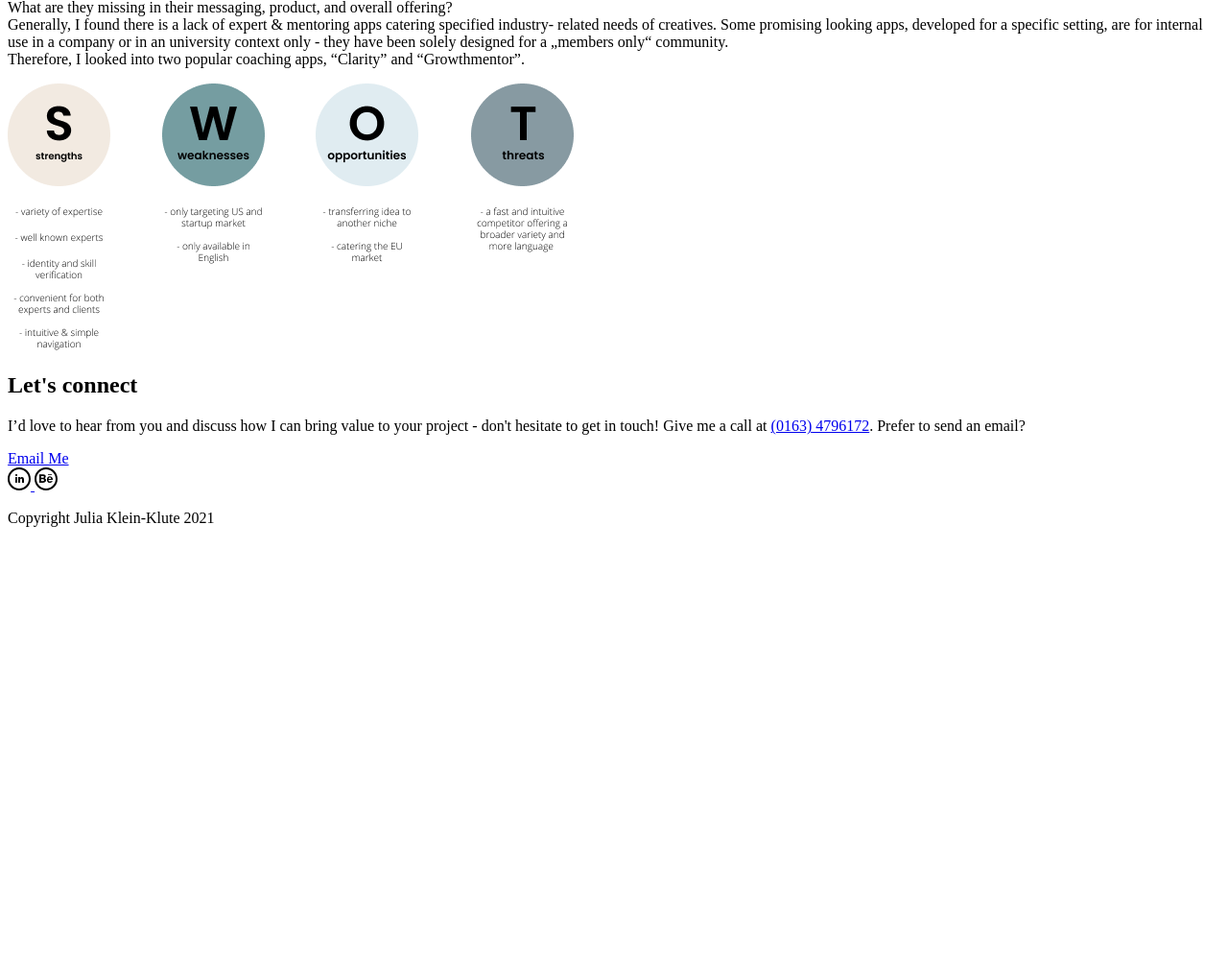
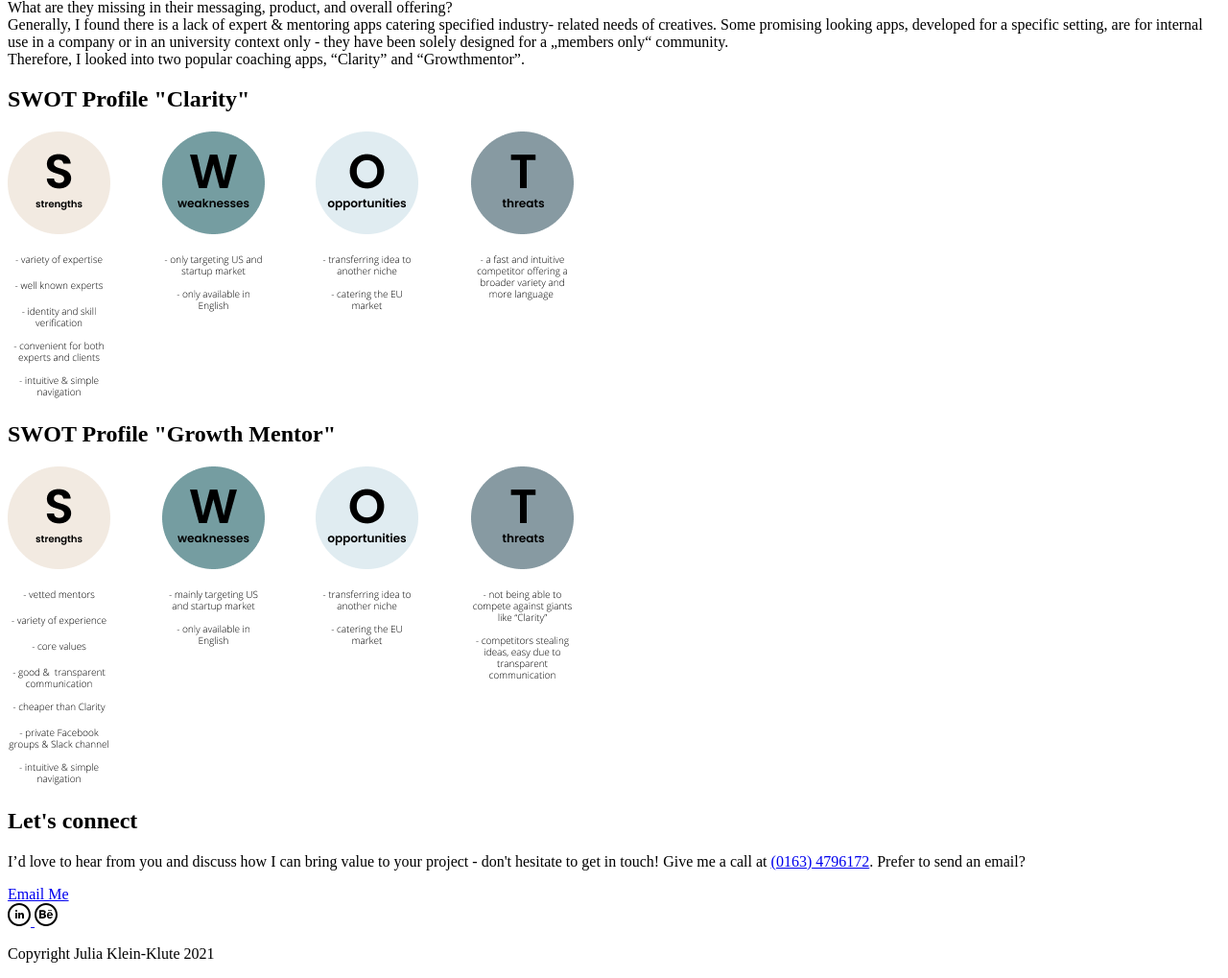
Before and after one commit to Jukleklu/portfolio-site-julia, a plain HTML site: page designers_hub.html in a window 1280 px wide. Shown: the part 2435-3454 px from the top of the page at 96% size. Before the commit the page ends 3000 px from the top, so only its background shows below. Drawn offline with Linux system fonts and the light colour scheme.

Commit message:
Update designers_hub.html
update SWOT

```diff
--- a/designers_hub.html
+++ b/designers_hub.html
@@ -134,10 +134,25 @@
                               Therefore, I looked into two popular coaching apps, “Clarity” and “Growthmentor”.
                             </p>
                           </div>
+                          <div>
+                            <h2>SWOT Profile "Clarity"</h2>
+                            <div/>
+                          <div>
                           <picture>
                             <source srcset="img/expert/png/swot1.png" media="(max-width:767px)">
                     <img src="img/expert/png/swot1.png" alt="SWOT Profile">
                           </picture>
+                        </div>
+                        <div>
+                          <div>
+                            <h2>SWOT Profile "Growth Mentor"</h2>
+                            <div/>
+                        <div>
+                          <picture>
+                            <source srcset="img/expert/png/swot2.png" media="(max-width:767px)">
+                    <img src="img/expert/png/swot2.png" alt="SWOT Profile">
+                          </picture>
+                          <div/>
                         </div>
                       </div>
                     </div>
```
